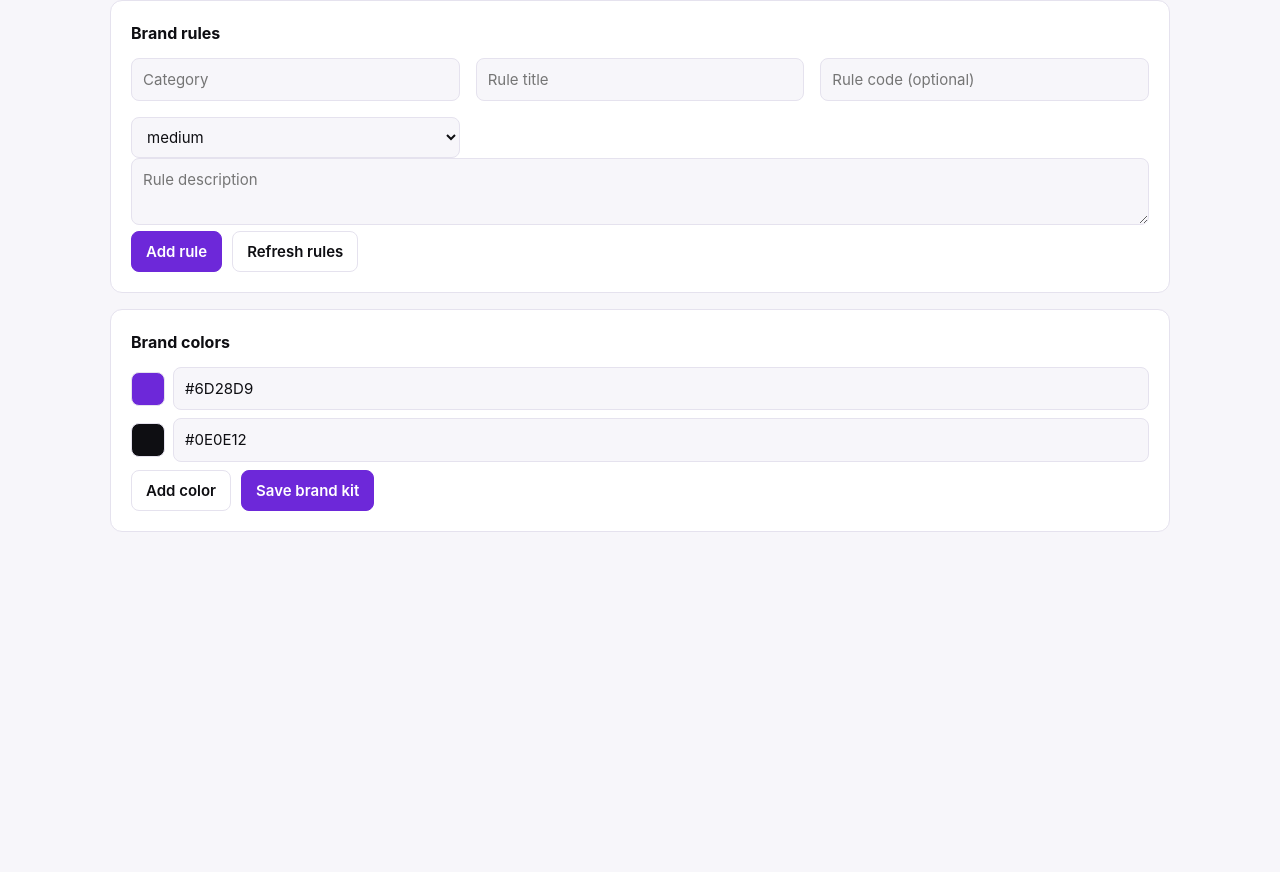
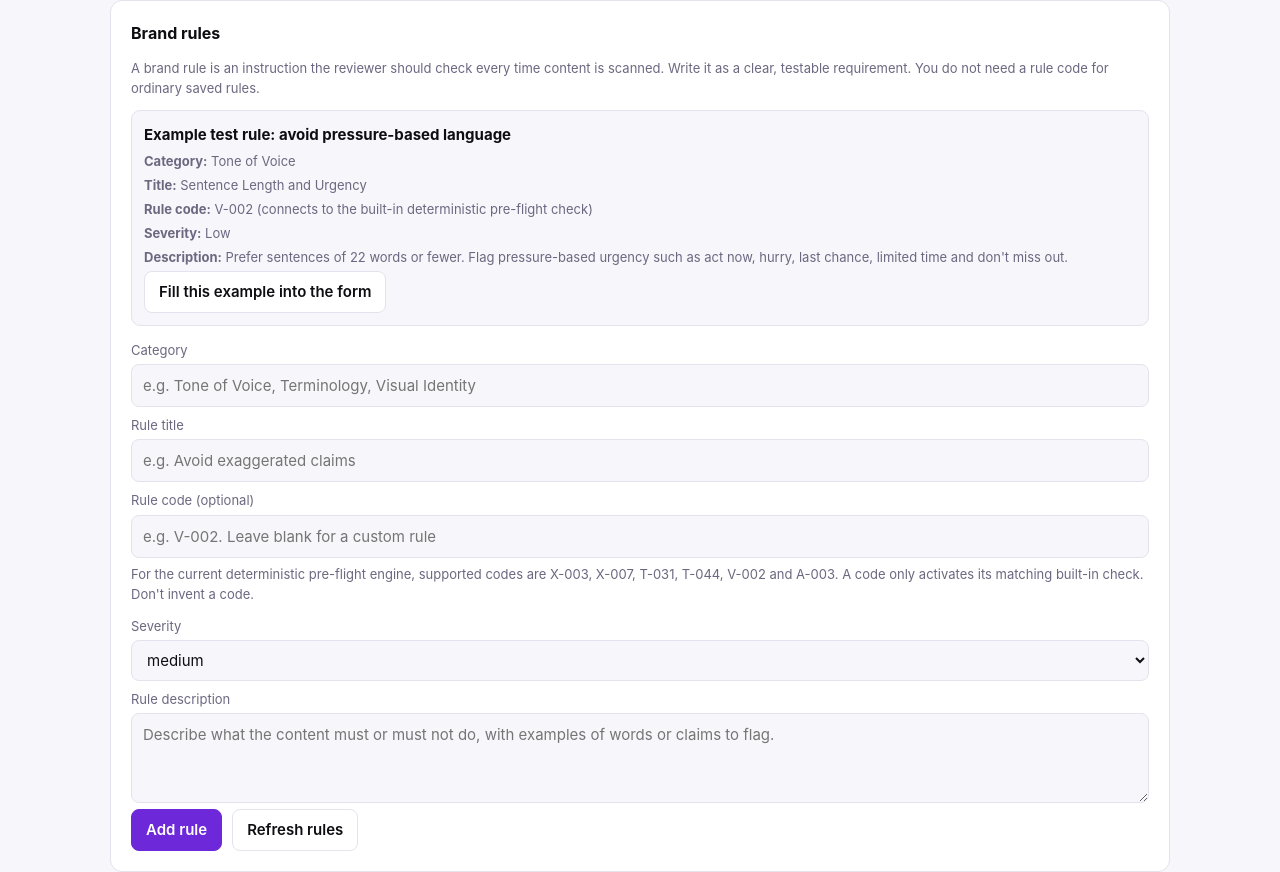
Before and after one commit to rajatmanro-tech/BrandPilot-ThePhantoms, a plain HTML site: page BrandPilot_Website_1hour.html in a window 1280 px wide. Shown: the part 476-1348 px from the top of the page. Before the commit the page ends 1084 px from the top, so only its background shows below. Drawn offline with Linux system fonts and the light colour scheme.

Commit message:
Update BrandPilot frontend instructions

```diff
--- a/BrandPilot_Website_1hour.html
+++ b/BrandPilot_Website_1hour.html
@@ -58,6 +58,7 @@ mark.done{background:none;border-color:transparent;border-bottom:2px dashed var(
 .badge{border:3px solid var(--brand);border-radius:14px;padding:20px;text-align:center;margin-top:12px;background:var(--goldbg)}
 .badge b{font-size:20px;color:var(--brand);display:block}
 .stat{font-size:28px;font-weight:700}
+.help{color:var(--mut);font-size:13px;margin:6px 0 12px}.help b{color:var(--ink)}.example{background:var(--bg);border:1px solid var(--line);border-radius:9px;padding:12px;margin:10px 0 14px}.example p{margin:4px 0;font-size:13px;color:var(--mut)}.fieldlabel{display:block;font-size:13px;color:var(--mut);margin:8px 0 4px}
 @media(max-width:640px){.diff{grid-template-columns:1fr}}
 </style></head><body>
 <header><div class="bar"><div class="logo"><i></i>BrandPilot</div>
@@ -89,7 +90,17 @@ mark.done{background:none;border-color:transparent;border-bottom:2px dashed var(
 <label class="drop"><input type="file" accept="image/*" multiple data-f="f3"><b>Logo images</b>PNG, SVG or JPG<div class="fn" id="f3"></div></label>
 </div>
 <div class="card"><h2>Workspace</h2><div class="row"><select id="brandSelect" style="min-width:220px;padding:10px"><option>Sign in first</option></select><input id="newBrandName" type="text" placeholder="New brand name" style="max-width:220px"><button class="btn" id="createBrand">Create brand</button></div><p id="brandMsg" class="fn"></p></div>
-<div class="card"><h2>Brand rules</h2><div class="grid"><input id="ruleCategory" type="text" placeholder="Category"><input id="ruleTitle" type="text" placeholder="Rule title"><input id="ruleCode" type="text" placeholder="Rule code (optional)"><select id="ruleSeverity"><option>low</option><option selected>medium</option><option>high</option><option>critical</option></select></div><textarea id="ruleDescription" rows="2" placeholder="Rule description"></textarea><div class="row"><button class="btn p" id="addRule">Add rule</button><button class="btn" id="refreshRules">Refresh rules</button><span id="ruleMsg" class="fn"></span></div><div id="ruleList"></div></div>
+<div class="card"><h2>Brand rules</h2>
+<p class="help">A brand rule is an instruction the reviewer should check every time content is scanned. Write it as a clear, testable requirement. You do not need a rule code for ordinary saved rules.</p>
+<div class="example"><b>Example test rule: avoid pressure-based language</b><p><b>Category:</b> Tone of Voice</p><p><b>Title:</b> Sentence Length and Urgency</p><p><b>Rule code:</b> V-002 (connects to the built-in deterministic pre-flight check)</p><p><b>Severity:</b> Low</p><p><b>Description:</b> Prefer sentences of 22 words or fewer. Flag pressure-based urgency such as act now, hurry, last chance, limited time and don't miss out.</p>
+<button class="btn" id="fillRuleExample" type="button">Fill this example into the form</button></div>
+<label class="fieldlabel" for="ruleCategory">Category</label><input id="ruleCategory" type="text" placeholder="e.g. Tone of Voice, Terminology, Visual Identity">
+<label class="fieldlabel" for="ruleTitle">Rule title</label><input id="ruleTitle" type="text" placeholder="e.g. Avoid exaggerated claims">
+<label class="fieldlabel" for="ruleCode">Rule code (optional)</label><input id="ruleCode" type="text" placeholder="e.g. V-002. Leave blank for a custom rule">
+<p class="help">For the current deterministic pre-flight engine, supported codes are X-003, X-007, T-031, T-044, V-002 and A-003. A code only activates its matching built-in check. Don't invent a code.</p>
+<label class="fieldlabel" for="ruleSeverity">Severity</label><select id="ruleSeverity"><option>low</option><option selected>medium</option><option>high</option><option>critical</option></select>
+<label class="fieldlabel" for="ruleDescription">Rule description</label><textarea id="ruleDescription" rows="3" placeholder="Describe what the content must or must not do, with examples of words or claims to flag."></textarea>
+<div class="row"><button class="btn p" id="addRule">Add rule</button><button class="btn" id="refreshRules">Refresh rules</button><span id="ruleMsg" class="fn"></span></div><div id="ruleList"></div></div>
 <div class="card" style="margin-top:16px"><h2>Brand colors</h2>
 <div id="colors"></div>
 <div class="row" style="margin-top:8px"><button class="btn" id="addc">Add color</button><button class="btn p" id="save">Save brand kit</button><span id="saved" class="fn"></span></div></div>
@@ -107,9 +118,11 @@ mark.done{background:none;border-color:transparent;border-bottom:2px dashed var(
 <p class="sub" id="scanmsg" style="margin:12px 0 0"></p></div>
 </section>
 
-<section class="view" id="image"><h1>Image review</h1><p class="sub">Upload a creative for deterministic visual checks against brand palette and accessibility settings.</p>
-<div class="card"><label class="drop"><input type="file" accept="image/png,image/jpeg,image/webp" id="imgup"><b>Choose creative image</b>PNG, JPG or WEBP, max 10 MB<div class="fn" id="imgName"></div></label>
-<div class="grid" style="margin-top:14px"><input id="imgPrimary" type="text" value="#1E3A8A" placeholder="Primary color"><input id="imgPaper" type="text" value="#FFFFFF" placeholder="Paper color"><input id="imgInk" type="text" value="#111827" placeholder="Text ink"><input id="imgWordmark" type="text" value="#1E3A8A,#FFFFFF" placeholder="Wordmark colors, comma-separated"><input id="imgContrast" type="number" min="1" max="21" step=".1" value="4.5"><input id="imgAlt" type="text" placeholder="Alt text"></div>
+<section class="view" id="image"><h1>Image review</h1><p class="sub">Upload a creative and compare its supplied brand colors and accessibility details. This is a deterministic palette/accessibility check, not AI image understanding.</p>
+<div class="card"><div class="example"><b>What should I enter?</b><p><b>Primary color:</b> your brand's main HEX color, including # (example #1E3A8A).</p><p><b>Paper color:</b> background/canvas color (usually #FFFFFF).</p><p><b>Text ink:</b> expected text color (example #111827).</p><p><b>Wordmark colors:</b> logo colors separated by commas (example #1E3A8A,#FFFFFF).</p><p><b>Minimum contrast:</b> accessibility target. 4.5 is the common minimum for normal-sized text.</p><p><b>Alt text:</b> one short sentence describing the image for someone who cannot see it.</p>
+<button class="btn" id="fillImageExample" type="button">Use sample brand settings</button></div>
+<label class="drop"><input type="file" accept="image/png,image/jpeg,image/webp" id="imgup"><b>Choose creative image</b>PNG, JPG or WEBP, max 10 MB. If your file is .JFIF, open it in Paint and Save As JPG first.<div class="fn" id="imgName"></div></label>
+<div class="grid" style="margin-top:14px"><div><label class="fieldlabel" for="imgPrimary">Primary brand color</label><input id="imgPrimary" type="text" value="#1E3A8A" placeholder="#1E3A8A"></div><div><label class="fieldlabel" for="imgPaper">Background / paper color</label><input id="imgPaper" type="text" value="#FFFFFF" placeholder="#FFFFFF"></div><div><label class="fieldlabel" for="imgInk">Text color / ink</label><input id="imgInk" type="text" value="#111827" placeholder="#111827"></div><div><label class="fieldlabel" for="imgWordmark">Logo / wordmark colors (comma-separated)</label><input id="imgWordmark" type="text" value="#1E3A8A,#FFFFFF" placeholder="#1E3A8A,#FFFFFF"></div><div><label class="fieldlabel" for="imgContrast">Minimum contrast ratio</label><input id="imgContrast" type="number" min="1" max="21" step=".1" value="4.5"></div><div><label class="fieldlabel" for="imgAlt">Image alt text</label><input id="imgAlt" type="text" placeholder="e.g. Blue promotional banner for Phantom Pilot"></div></div>
 <div class="row"><button class="btn p" id="runImage">Run image review</button><button class="btn" id="loadImages">Refresh history</button><span id="imageMsg" class="fn"></span></div></div>
 <div class="grid"><div class="card"><h2>Preview</h2><img id="imagePreview" style="display:none;max-width:100%;max-height:400px" alt="Selected creative"></div><div class="card"><h2>Findings</h2><div id="imgl">No image reviewed.</div></div></div><div class="card"><h2>Saved image reviews</h2><div id="imageHistory"></div></div></section>
 
@@ -154,6 +167,7 @@ $("#brandSelect").onchange=async e=>{activeBrandId=e.target.value;sessionStorage
 $("#createBrand").onclick=async()=>{try{needAuth();const name=$("#newBrandName").value.trim();if(!name)throw Error("Enter brand name.");const slug=name.toLowerCase().replace(/[^a-z0-9]+/g,"-").replace(/^-|-$/g,"");await api("/brands/",{method:"POST",body:JSON.stringify({name,slug})});await loadBrands();say("brandMsg","Workspace created.")}catch(e){say("brandMsg",e.message)}};
 async function loadRules(){needBrand();const a=await api(`/brands/${activeBrandId}/rules`);$("#ruleList").innerHTML=a.length?a.map(r=>`<div class="item"><div><b>${esc(r.title)}</b> <span class="tag">${esc(r.severity)}</span><p>${esc(r.category)} · ${esc(r.rule_code||"No code")}</p><p>${esc(r.description)}</p></div><div><button class="btn" data-toggle="${r.id}" data-active="${r.is_active}">${r.is_active?"Deactivate":"Activate"}</button> <button class="btn" data-delete="${r.id}">Delete</button></div></div>`).join(""):"No brand rules yet."}
 $("#addRule").onclick=async()=>{try{needBrand();const b={category:$("#ruleCategory").value.trim(),title:$("#ruleTitle").value.trim(),description:$("#ruleDescription").value.trim(),severity:$("#ruleSeverity").value,rule_code:$("#ruleCode").value.trim()||null};await api(`/brands/${activeBrandId}/rules`,{method:"POST",body:JSON.stringify(b)});["ruleCategory","ruleTitle","ruleDescription","ruleCode"].forEach(x=>$("#"+x).value="");await loadRules();say("ruleMsg","Rule saved.")}catch(e){say("ruleMsg",e.message)}};
+$("#fillRuleExample").onclick=()=>{ $("#ruleCategory").value="Tone of Voice";$("#ruleTitle").value="Sentence Length and Urgency";$("#ruleCode").value="V-002";$("#ruleSeverity").value="low";$("#ruleDescription").value="Prefer sentences of 22 words or fewer. Flag pressure-based urgency such as act now, hurry, last chance, limited time, don't miss out, and you'll regret. Human review required.";say("ruleMsg","Sample rule filled in. Click Add rule to save it.")};
 $("#refreshRules").onclick=()=>loadRules().catch(e=>say("ruleMsg",e.message));
 $("#ruleList").onclick=async e=>{const t=e.target.closest("[data-toggle]"),d=e.target.closest("[data-delete]");try{if(t)await api(`/rules/${t.dataset.toggle}`,{method:"PUT",body:JSON.stringify({is_active:t.dataset.active!=="true"})});else if(d)await api(`/rules/${d.dataset.delete}`,{method:"DELETE"});else return;await loadRules()}catch(x){say("ruleMsg",x.message)}};
 const views=["setup","editor","image","queue","dashboard","account"],ed=$("#ed"),pop=$("#pop");function route(){let h=location.hash.slice(1);if(!views.includes(h))h="setup";views.forEach(v=>$("#"+v).classList.toggle("on",v===h));document.querySelectorAll("#nav a").forEach(a=>a.classList.toggle("on",a.hash==="#"+h));if(h==="queue")renderQueue();if(h==="dashboard")loadDashboard();if(h==="image")loadImageHistory().catch(e=>say("imageMsg",e.message))}addEventListener("hashchange",route);
@@ -172,6 +186,7 @@ $("#wo").onclick=async()=>{const reason=$("#why").value.trim();if(!reason){$("#w
 function renderQueue(){if(!findings.length){$("#qlist").textContent="Run a text review first.";$("#approve").disabled=true;return}$("#qlist").innerHTML=findings.map(f=>`<div class="item"><div><span class="tag ${sc(f.severity)}">${esc(f.severity)}</span> <b>${esc(f.category)}</b><p>${esc(f.original_text)} → ${esc(f.suggestion)}</p>${f.reason?`<p>Reason: ${esc(f.reason)}</p>`:""}</div><div>${f.status==="open"?`<button class="btn p" data-accept="${f.id}" ${!f.suggestion?"disabled":""}>Accept Fix</button> <button class="btn" data-override="${f.id}">Override</button>`:`<span class="tag ok">${esc(f.status)}</span>`}</div></div>`).join("");const n=findings.filter(f=>f.status==="open").length;$("#approve").disabled=n>0;say("qhint",n?`${n} unresolved`:"All decisions saved to backend.")}
 $("#qlist").onclick=async e=>{const a=e.target.closest("[data-accept]"),o=e.target.closest("[data-override]");try{if(a){const f=findings[+a.dataset.accept];await decision(f.id,"accepted",null,f.suggestion)}else if(o){pendingFinding=+o.dataset.override;$("#modal").classList.add("on")}}catch(x){alert(x.message)}};
 $("#approve").onclick=()=>$("#badge").innerHTML="<div class='badge'><b>Review resolved</b>All finding decisions have been saved and audited.</div>";
+$("#fillImageExample").onclick=()=>{$("#imgPrimary").value="#1E3A8A";$("#imgPaper").value="#FFFFFF";$("#imgInk").value="#111827";$("#imgWordmark").value="#1E3A8A,#FFFFFF";$("#imgContrast").value="4.5";$("#imgAlt").value="Blue promotional banner for Phantom Pilot, an AI-powered brand governance platform.";say("imageMsg","Sample settings filled. Upload a PNG, JPG or WEBP image, then run the review.")};
 $("#imgup").onchange=e=>{selectedImage=e.target.files[0]||null;say("imgName",selectedImage?.name);if(selectedImage){$("#imagePreview").src=URL.createObjectURL(selectedImage);$("#imagePreview").style.display="block"}};
 $("#runImage").onclick=async()=>{try{needBrand();if(!selectedImage)throw Error("Choose an image.");const fd=new FormData();fd.append("image",selectedImage);fd.append("palette",JSON.stringify({primary:$("#imgPrimary").value.trim(),paper:$("#imgPaper").value.trim()}));fd.append("text_ink",$("#imgInk").value.trim());fd.append("wordmark_colors",JSON.stringify($("#imgWordmark").value.split(",").map(x=>x.trim()).filter(Boolean)));fd.append("alt_text",$("#imgAlt").value.trim());fd.append("contrast_min",$("#imgContrast").value||"4.5");$("#runImage").disabled=true;say("imageMsg","Reviewing...");const r=await api(`/brands/${activeBrandId}/image-reviews`,{method:"POST",body:fd});renderImage(r);say("imageMsg","Image review saved.");await loadImageHistory()}catch(e){say("imageMsg",e.message)}finally{$("#runImage").disabled=false}};
 function renderImage(r){const fs=r.report?.findings||[];$("#imgl").innerHTML=`<p><b>${esc(r.filename)}</b> · ${fs.length} findings · ${esc(r.report?.max_severity||"none")}</p>`+(fs.length?fs.map(f=>`<div class="item"><div><b>${esc(f.title||f.rule||f.code||"Visual issue")}</b><p>${esc(f.explanation||f.message||f.description||"")}</p><small>${esc(f.severity||"")}</small></div></div>`).join(""):"No findings.")+`<p class="fn">These are deterministic palette and accessibility checks, not general-purpose visual AI recognition.</p>`}
```
